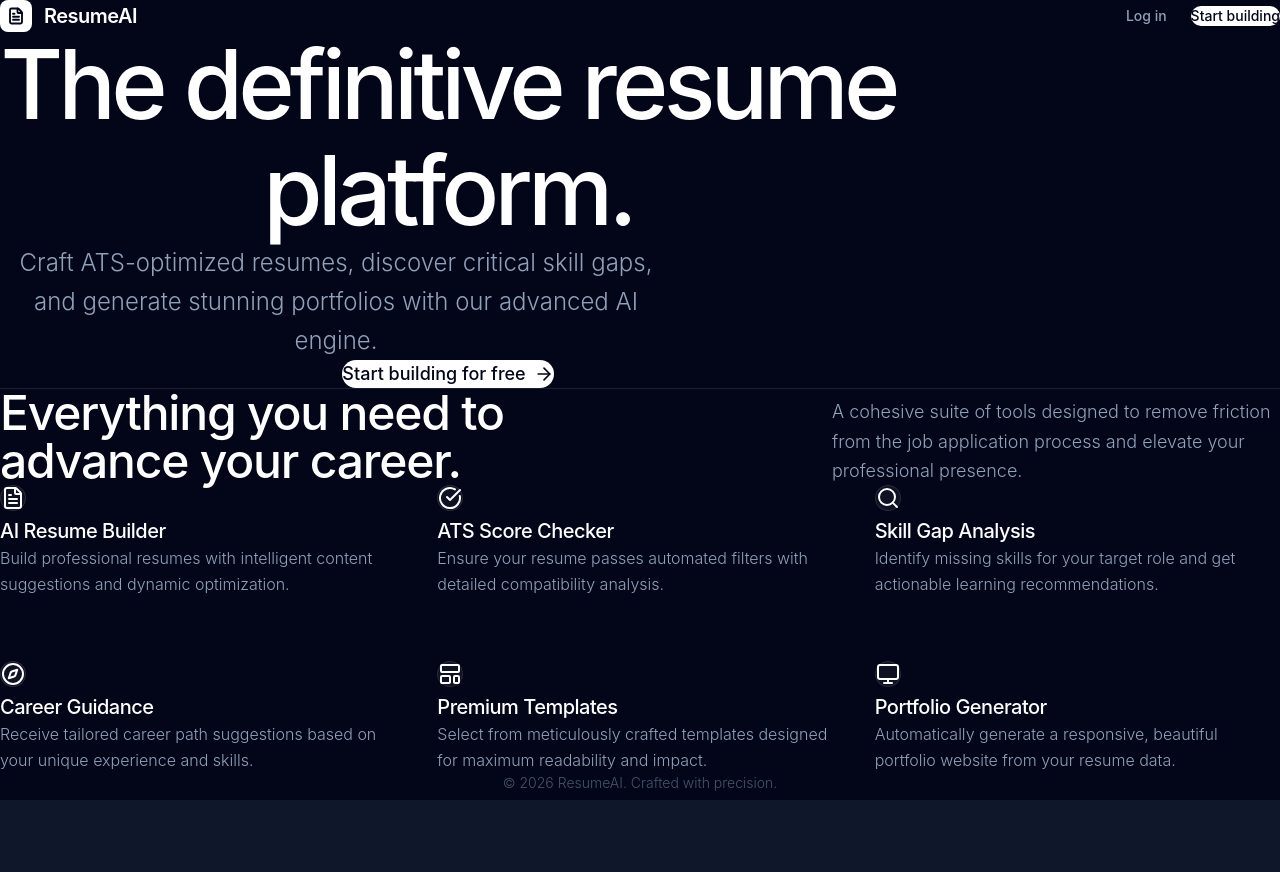
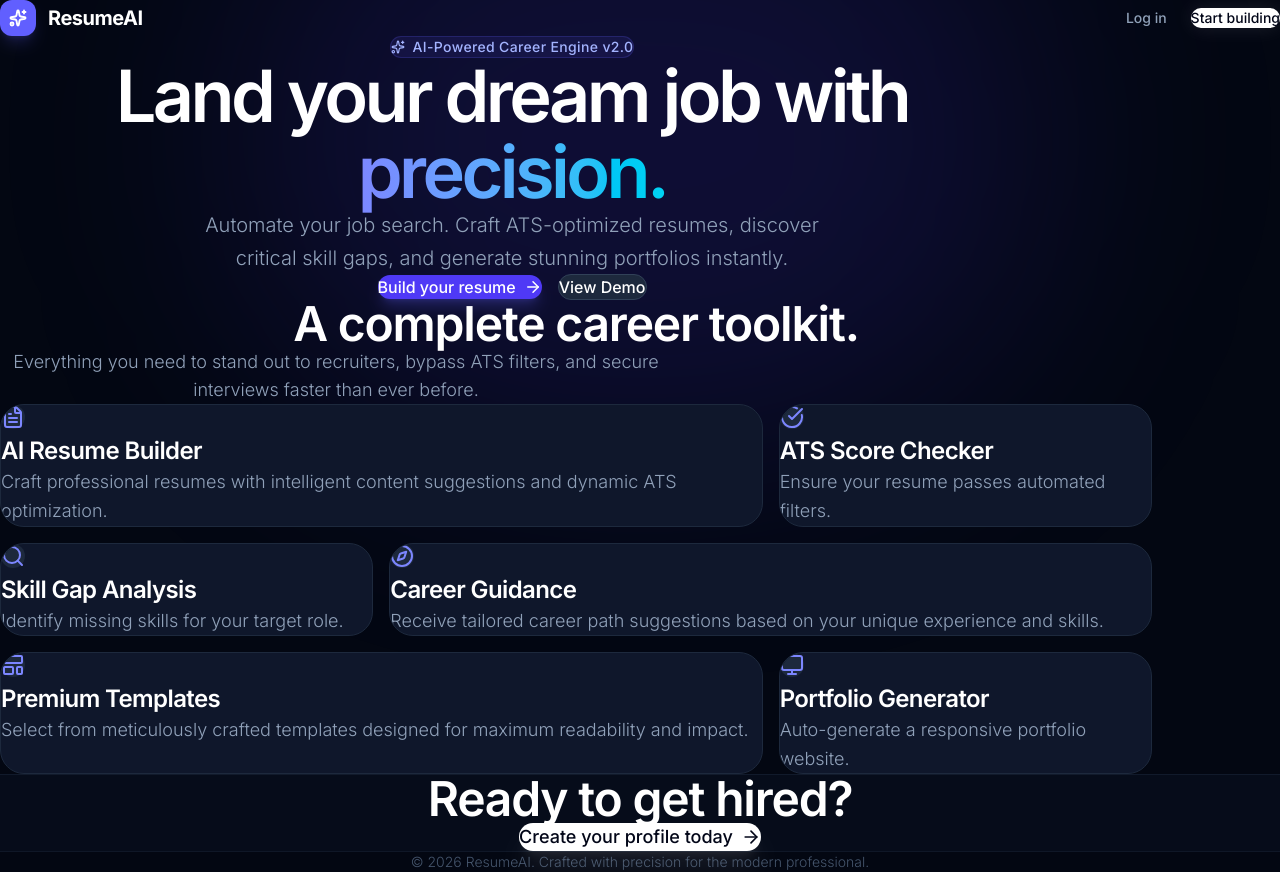
Before and after one commit to Achyutha2546/ats-scanner, a React (Vite) app in the folder frontend/: page / in a window 1280 px wide. Before the commit the page ends 800 px from the top, so only its background shows below. Built offline with nearby package versions, Linux system fonts and the light colour scheme; no server answers.

Commit message:
Add Dockerfile, render.yaml, and frontend environment variables for Render deployment

```diff
--- a/frontend/src/api.js
+++ b/frontend/src/api.js
@@ -1,6 +1,8 @@
 import axios from 'axios';
 
-const API = axios.create({ baseURL: 'http://localhost:5000/api' });
+const rawUrl = import.meta.env.VITE_API_URL;
+const baseURL = rawUrl ? (rawUrl.startsWith('http') ? rawUrl : `https://${rawUrl}/api`) : 'http://localhost:5000/api';
+const API = axios.create({ baseURL });
 
 API.interceptors.request.use((config) => {
   const token = localStorage.getItem('token');
--- a/frontend/src/index.css
+++ b/frontend/src/index.css
@@ -1,5 +1,5 @@
+@import url('https://fonts.googleapis.com/css2?family=Inter:wght@300;400;500;600;700;800;900&display=swap');
 @import "tailwindcss";
-@import url('https://fonts.googleapis.com/css2?family=Inter:wght@300;400;500;600;700;800;900&display=swap');
 
 @theme {
   --color-primary: #6366f1;
--- a/frontend/src/pages/Landing.jsx
+++ b/frontend/src/pages/Landing.jsx
@@ -1,84 +1,144 @@
 import React from 'react';
 import { Link } from 'react-router-dom';
-import { ArrowRight, FileText, CheckCircle, Search, Compass, LayoutTemplate, Monitor } from 'lucide-react';
+import { ArrowRight, FileText, CheckCircle, Search, Compass, LayoutTemplate, Monitor, Sparkles } from 'lucide-react';
+import { motion } from 'framer-motion';
 
 const Landing = () => {
   const features = [
-    { icon: <FileText size={24} className="text-white" />, title: 'AI Resume Builder', desc: 'Build professional resumes with intelligent content suggestions and dynamic optimization.' },
-    { icon: <CheckCircle size={24} className="text-white" />, title: 'ATS Score Checker', desc: 'Ensure your resume passes automated filters with detailed compatibility analysis.' },
-    { icon: <Search size={24} className="text-white" />, title: 'Skill Gap Analysis', desc: 'Identify missing skills for your target role and get actionable learning recommendations.' },
-    { icon: <Compass size={24} className="text-white" />, title: 'Career Guidance', desc: 'Receive tailored career path suggestions based on your unique experience and skills.' },
-    { icon: <LayoutTemplate size={24} className="text-white" />, title: 'Premium Templates', desc: 'Select from meticulously crafted templates designed for maximum readability and impact.' },
-    { icon: <Monitor size={24} className="text-white" />, title: 'Portfolio Generator', desc: 'Automatically generate a responsive, beautiful portfolio website from your resume data.' },
+    { icon: <FileText size={24} />, title: 'AI Resume Builder', desc: 'Craft professional resumes with intelligent content suggestions and dynamic ATS optimization.', span: 'md:col-span-2' },
+    { icon: <CheckCircle size={24} />, title: 'ATS Score Checker', desc: 'Ensure your resume passes automated filters.', span: 'md:col-span-1' },
+    { icon: <Search size={24} />, title: 'Skill Gap Analysis', desc: 'Identify missing skills for your target role.', span: 'md:col-span-1' },
+    { icon: <Compass size={24} />, title: 'Career Guidance', desc: 'Receive tailored career path suggestions based on your unique experience and skills.', span: 'md:col-span-2' },
+    { icon: <LayoutTemplate size={24} />, title: 'Premium Templates', desc: 'Select from meticulously crafted templates designed for maximum readability and impact.', span: 'md:col-span-2' },
+    { icon: <Monitor size={24} />, title: 'Portfolio Generator', desc: 'Auto-generate a responsive portfolio website.', span: 'md:col-span-1' },
   ];
 
+  const FADE_UP = {
+    hidden: { opacity: 0, y: 30 },
+    show: { opacity: 1, y: 0, transition: { type: 'spring', stiffness: 80, damping: 20 } }
+  };
+
   return (
-    <div className="min-h-screen bg-slate-950 text-slate-200 font-sans selection:bg-white/20">
+    <div className="min-h-screen bg-[#030712] text-slate-200 font-sans selection:bg-indigo-500/30 overflow-hidden">
+
+      {/* Background Effects */}
+      <div className="absolute top-0 inset-x-0 h-screen overflow-hidden pointer-events-none">
+        <div className="absolute top-[-20%] left-1/2 -translate-x-1/2 w-[800px] h-[600px] bg-indigo-600/15 blur-[120px] rounded-full"></div>
+      </div>
 
       {/* Navbar */}
-      <nav className="w-full px-6 py-6 flex items-center justify-between max-w-7xl mx-auto">
-        <div className="flex items-center gap-3">
-          <div className="w-8 h-8 bg-white text-slate-950 flex items-center justify-center rounded-lg font-bold">
-            <FileText size={18} strokeWidth={2.5} />
+      <motion.nav
+        initial={{ opacity: 0, y: -20 }}
+        animate={{ opacity: 1, y: 0 }}
+        transition={{ duration: 0.6 }}
+        className="relative z-20 w-full px-6 py-6 flex items-center justify-between max-w-7xl mx-auto"
+      >
+        <div className="flex items-center gap-3 group cursor-pointer">
+          <div className="w-9 h-9 bg-indigo-500 text-white flex items-center justify-center rounded-xl font-bold shadow-lg shadow-indigo-500/20 group-hover:scale-105 transition-transform">
+            <Sparkles size={18} strokeWidth={2.5} />
           </div>
-          <span className="text-xl font-semibold tracking-tight text-white">ResumeAI</span>
+          <span className="text-xl font-bold tracking-tight text-white">ResumeAI</span>
         </div>
         <div className="flex items-center gap-6">
           <Link to="/login" className="text-sm font-medium text-slate-400 hover:text-white transition-colors">Log in</Link>
-          <Link to="/register" className="text-sm font-medium bg-white text-slate-950 px-5 py-2.5 rounded-full hover:bg-slate-200 transition-colors">Start building</Link>
+          <Link to="/register" className="text-sm font-medium bg-white text-slate-950 px-5 py-2.5 rounded-full hover:bg-slate-200 transition-colors shadow-[0_0_20px_rgba(255,255,255,0.1)]">
+            Start building
+          </Link>
         </div>
-      </nav>
+      </motion.nav>
 
       {/* Hero Section */}
-      <section className="w-full px-6 pt-32 pb-24 text-center max-w-4xl mx-auto">
-        <div className="slide-up">
-          <h1 className="text-6xl md:text-8xl font-medium text-white mb-8 tracking-tighter leading-[1.1]">
-            The definitive resume platform.
-          </h1>
-          <p className="text-xl md:text-2xl text-slate-400 max-w-2xl mx-auto mb-12 leading-relaxed font-light">
-            Craft ATS-optimized resumes, discover critical skill gaps, and generate stunning portfolios with our advanced AI engine.
-          </p>
-          <div className="flex flex-col sm:flex-row items-center gap-4 justify-center">
-            <Link to="/register" className="inline-flex items-center gap-2 bg-white text-slate-950 text-lg font-medium px-8 py-4 rounded-full hover:bg-slate-200 transition-colors">
-              Start building for free
-              <ArrowRight size={20} />
+      <section className="relative z-10 w-full px-6 pt-24 pb-20 text-center max-w-5xl mx-auto flex flex-col items-center">
+        <motion.div
+          initial="hidden"
+          animate="show"
+          variants={{
+            hidden: {},
+            show: { transition: { staggerChildren: 0.15 } }
+          }}
+          className="flex flex-col items-center"
+        >
+          <motion.div variants={FADE_UP} className="inline-flex items-center gap-2 px-3 py-1.5 rounded-full bg-indigo-500/10 border border-indigo-500/20 text-indigo-300 text-sm font-medium mb-8">
+            <Sparkles size={14} />
+            <span className="tracking-wide">AI-Powered Career Engine v2.0</span>
+          </motion.div>
+
+          <motion.h1 variants={FADE_UP} className="text-5xl md:text-7xl font-semibold text-white mb-8 tracking-tighter leading-[1.05] max-w-4xl">
+            Land your dream job with <span className="text-transparent bg-clip-text bg-gradient-to-r from-indigo-400 to-cyan-400">precision.</span>
+          </motion.h1>
+
+          <motion.p variants={FADE_UP} className="text-lg md:text-xl text-slate-400 max-w-2xl mx-auto mb-10 leading-relaxed font-light">
+            Automate your job search. Craft ATS-optimized resumes, discover critical skill gaps, and generate stunning portfolios instantly.
+          </motion.p>
+
+          <motion.div variants={FADE_UP} className="flex flex-col sm:flex-row items-center gap-4 justify-center w-full">
+            <Link to="/register" className="group flex items-center justify-center gap-2 bg-indigo-600 text-white text-base font-medium px-8 py-3.5 rounded-full hover:bg-indigo-500 transition-all w-full sm:w-auto shadow-lg shadow-indigo-500/25 hover:shadow-indigo-500/40 hover:-translate-y-0.5">
+              Build your resume
+              <ArrowRight size={18} className="group-hover:translate-x-1 transition-transform" />
             </Link>
-          </div>
-        </div>
+            <Link to="/login" className="flex items-center justify-center gap-2 bg-slate-800 text-white text-base font-medium px-8 py-3.5 rounded-full hover:bg-slate-700 border border-slate-700 transition-colors w-full sm:w-auto">
+              View Demo
+            </Link>
+          </motion.div>
+        </motion.div>
       </section>
 
-      {/* Divider */}
-      <div className="w-full max-w-7xl mx-auto px-6">
-        <div className="h-px w-full bg-white/10"></div>
-      </div>
+      {/* Bento Grid Features Section */}
+      <section className="relative z-10 w-full px-6 py-20 max-w-6xl mx-auto">
+        <motion.div
+          initial={{ opacity: 0, y: 40 }}
+          whileInView={{ opacity: 1, y: 0 }}
+          viewport={{ once: true, margin: "-100px" }}
+          transition={{ duration: 0.7 }}
+          className="text-center mb-16"
+        >
+          <h2 className="text-3xl md:text-5xl font-semibold tracking-tight text-white mb-6">
+            A complete career toolkit.
+          </h2>
+          <p className="text-lg text-slate-400 max-w-2xl mx-auto font-light">
+            Everything you need to stand out to recruiters, bypass ATS filters, and secure interviews faster than ever before.
+          </p>
+        </motion.div>
 
-      {/* Features Grid */}
-      <section className="w-full px-6 py-32 max-w-7xl mx-auto">
-        <div className="flex flex-col md:flex-row md:items-end justify-between mb-16 gap-6">
-          <h2 className="text-4xl md:text-5xl font-medium tracking-tight text-white max-w-xl">
-            Everything you need to advance your career.
-          </h2>
-          <p className="text-lg text-slate-400 max-w-md font-light leading-relaxed">
-            A cohesive suite of tools designed to remove friction from the job application process and elevate your professional presence.
-          </p>
-        </div>
+        <div className="grid grid-cols-1 md:grid-cols-3 gap-4">
+          {features.map((f, i) => (
+            <motion.div
+              key={i}
+              initial={{ opacity: 0, scale: 0.95 }}
+              whileInView={{ opacity: 1, scale: 1 }}
+              viewport={{ once: true }}
+              transition={{ delay: i * 0.1, duration: 0.5 }}
+              className={`group relative overflow-hidden rounded-3xl bg-slate-900 border border-slate-800 p-8 hover:bg-slate-800/80 transition-colors ${f.span}`}
+            >
+              {/* Subtle hover gradient inside card */}
+              <div className="absolute inset-0 bg-gradient-to-br from-indigo-500/0 via-transparent to-purple-500/0 group-hover:from-indigo-500/5 group-hover:to-purple-500/5 transition-colors" />
 
-        <div className="grid grid-cols-1 md:grid-cols-2 lg:grid-cols-3 gap-x-8 gap-y-16">
-          {features.map((f, i) => (
-            <div key={i} className="group slide-up" style={{ animationDelay: `${i * 0.1}s` }}>
-              <div className="inline-block p-3 bg-white/5 rounded-2xl border border-white/10 mb-6 group-hover:bg-white/10 transition-colors">
-                {f.icon}
+              <div className="relative z-10">
+                <div className="inline-flex p-3 bg-slate-800 rounded-xl text-indigo-400 mb-6 group-hover:scale-110 group-hover:bg-indigo-500/20 transition-all duration-300">
+                  {f.icon}
+                </div>
+                <h3 className="text-2xl font-semibold text-white mb-3 tracking-tight">{f.title}</h3>
+                <p className="text-slate-400 leading-relaxed font-light text-base md:text-lg">{f.desc}</p>
               </div>
-              <h3 className="text-xl font-medium text-white mb-3 tracking-tight">{f.title}</h3>
-              <p className="text-slate-400 leading-relaxed font-light">{f.desc}</p>
-            </div>
+            </motion.div>
           ))}
         </div>
       </section>
 
+      {/* CTA Footer */}
+      <section className="relative z-10 w-full px-6 py-24 mt-12 border-t border-slate-800/50 bg-slate-900/30 text-center">
+        <h2 className="text-3xl md:text-5xl font-semibold tracking-tight text-white mb-8">
+          Ready to get hired?
+        </h2>
+        <Link to="/register" className="inline-flex items-center gap-2 bg-white text-slate-950 text-lg font-medium px-10 py-4 rounded-full hover:bg-slate-200 transition-colors hover:scale-105 transform duration-300 shadow-xl shadow-white/10">
+          Create your profile today
+          <ArrowRight size={20} />
+        </Link>
+      </section>
+
       {/* Minimal Footer */}
-      <footer className="w-full px-6 py-12 text-center text-slate-600 text-sm font-light">
-        &copy; 2026 ResumeAI. Crafted with precision.
+      <footer className="w-full px-6 py-8 text-center text-slate-600 text-sm font-light border-t border-slate-800/50 bg-[#030712]">
+        &copy; 2026 ResumeAI. Crafted with precision for the modern professional.
       </footer>
     </div>
   );
```
Also changed, not shown: 2 other files (tests, documents, lock files or other folders).
